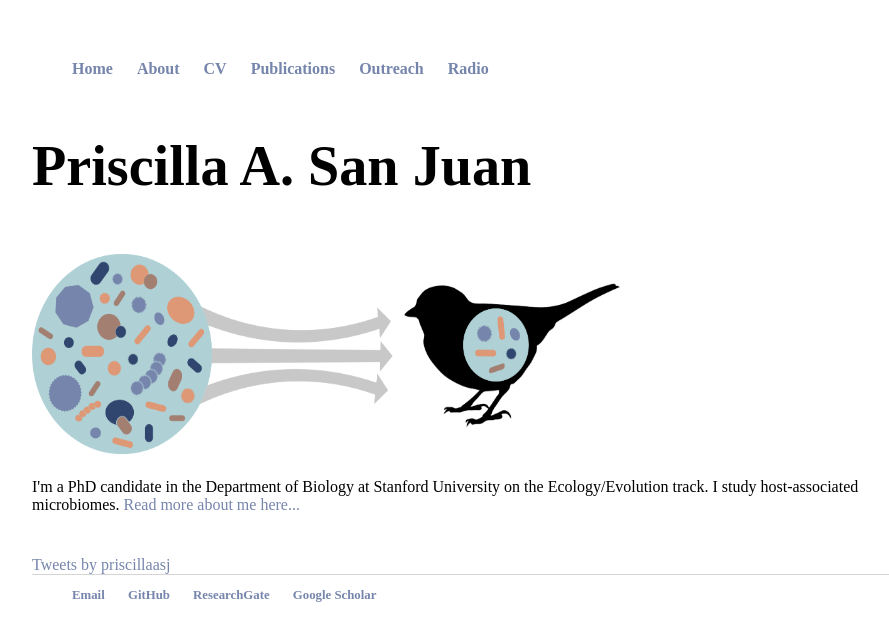
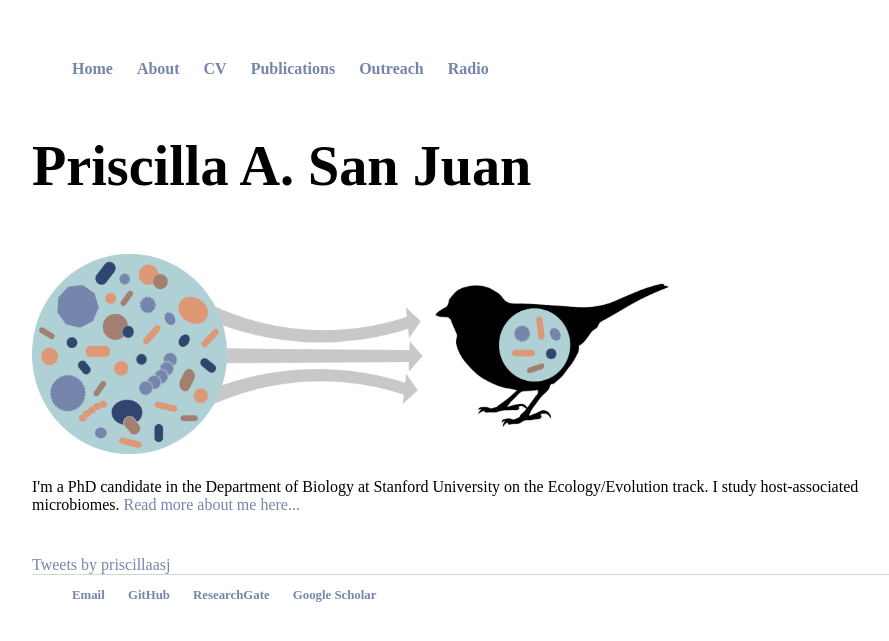
Before and after one commit to psanjuan/psanjuan.github.io, a Jekyll site: the page built from index.html, in a window 1280 px wide. Shown: the top 641 px of the page, without its empty margins (160-1049 px from the left). Built offline with Jekyll 4.4.1, drawn with Linux system fonts in a browser that asks for light colours; comment, search, counter and statistics services are not loaded.

Commit message:
Update index.html

```diff
--- a/index.html
+++ b/index.html
@@ -5,7 +5,7 @@ title: Priscilla A. San Juan, PhD candidate
 <font face = "Avenir" size = "20">
 <h3>Priscilla A. San Juan</h3></font>
 
-<img src="images/bird-gut-smaller-file.png" alt="microbes" width="600" height="200">
+<img src="images/bird-gut-smaller-file.png" alt="microbes" width="650" height="200">
 <font face = "Avenir"><p style="color:#848484;font-size:13px;">
 <div class="blurb">
 I'm a PhD candidate in the Department of Biology at Stanford University on the Ecology/Evolution track. I study host-associated microbiomes.
```
